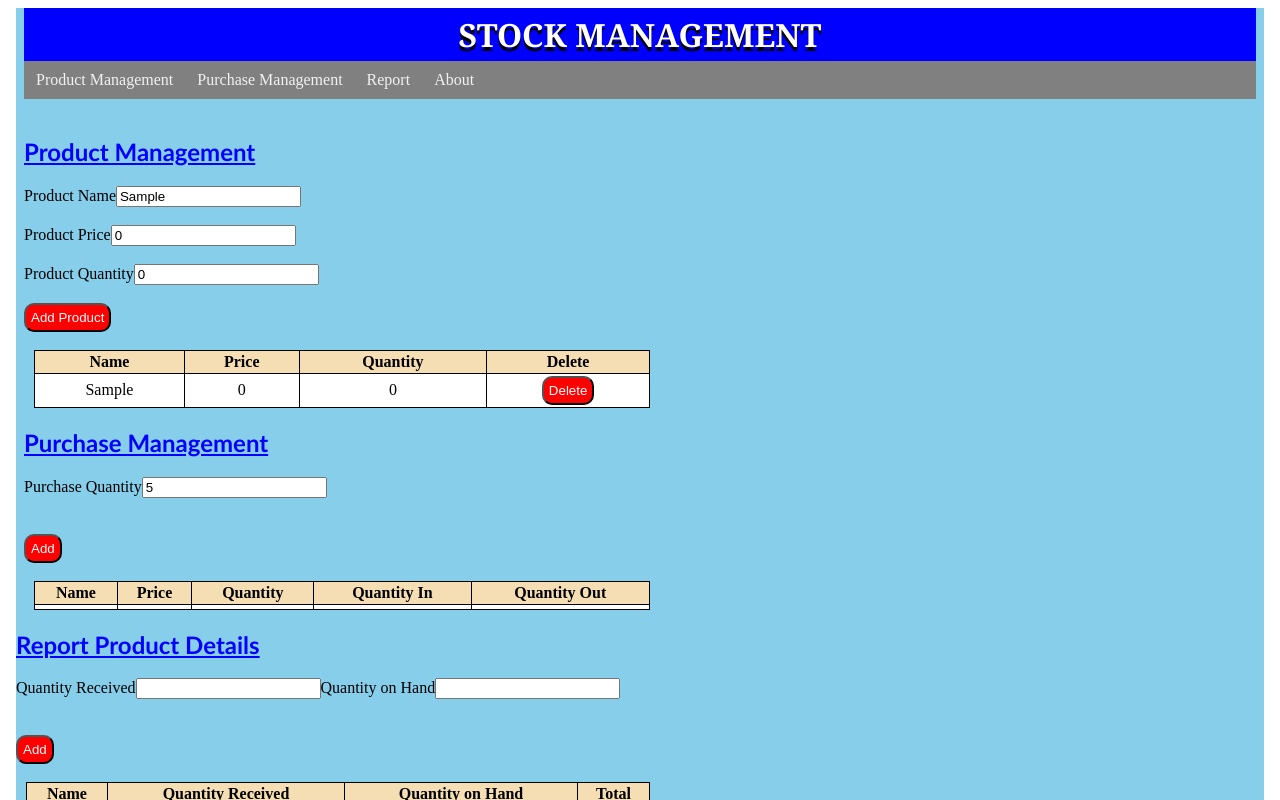
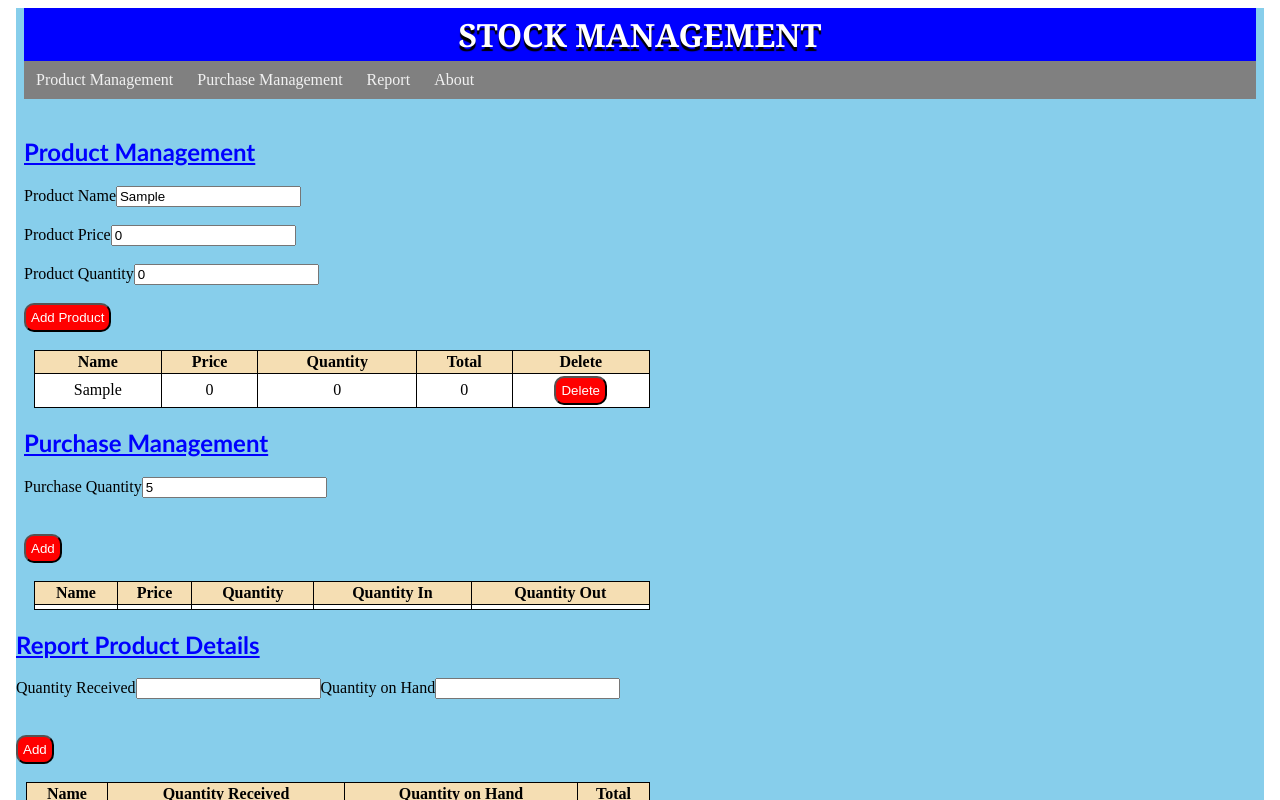
Before and after one commit to Mohammed0812/Mohammed-Absarkhan, an Angular app in the folder Stock Management/: page /report in a window 1280 px wide. Both pictures are taken after typing "Sample", "5" into the empty fields and a click on the button "Add Product". Shown: the top 800 px of the page. Built offline with nearby package versions, Linux system fonts and the light colour scheme.

Commit message:
Update product.component.html

```diff
--- a/Stock Management/src/app/product/product.component.html
+++ b/Stock Management/src/app/product/product.component.html
@@ -24,12 +24,14 @@
             <th>Name</th>
             <th>Price</th>
             <th>Quantity</th>
+            <th>Total</th>
             <th>Delete</th>
         </tr>
         <tr *ngFor="let q of product; let i = index">
             <td>{{q.name}}</td>
             <td>{{q.price}}</td>
             <td>{{q.quant}}</td>
+            <td>{{q.total}}</td>
             <td><button (click)="delete(i)">Delete</button></td>
         </tr>
     </table>
```
